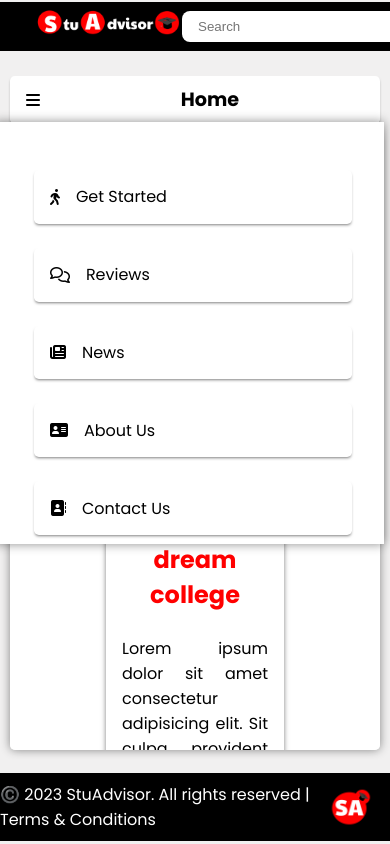
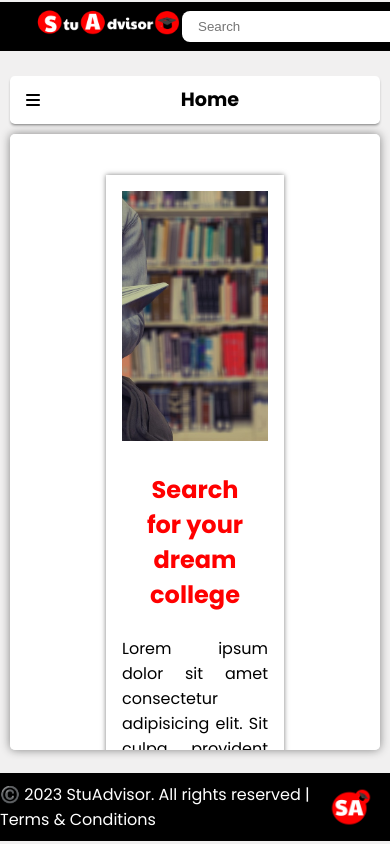
Before and after one commit to girrajkushwahin/stuadvisor, a React (Create React App) app in the folder client/: page / in a window 390 px wide. Built offline with nearby package versions, Linux system fonts and the light colour scheme.

Commit message:
done my work for sidebar responsive

```diff
--- a/client/src/components/SideBar.jsx
+++ b/client/src/components/SideBar.jsx
@@ -1,18 +1,24 @@
 import React from 'react';
 
-const SideBar = ({ setData }) => {
+const SideBar = ({ setVal, val, setData }) => {
     return (
         <>
-            <div className="main-item main-left">
-                {/* add here */}
+            {val === false ? <div className='main-item show-second'>
                 <ul className='side-ul'>
                     {setData.map((elem, ind) => {
-                        if (ind === 5 || ind === 6) return <li className='side-li sign-btn' key={ind} onClick={() => { elem.click(ind) }}>{elem.icon}<span>{elem.text}</span></li>
-                        else return <li className='side-li' key={ind} onClick={() => { elem.click(ind) }}>{elem.icon}<span>{elem.text}</span></li>
+                        if (ind === 5 || ind === 6) return <div onClick={setVal} key={ind}> <li className='side-li sign-btn' onClick={() => { elem.click(ind) }}>{elem.icon}<span>{elem.text}</span></li></div>
+                        else return <div onClick={setVal} key={ind}> <li className='side-li' onClick={() => { elem.click(ind) }}>{elem.icon}<span>{elem.text}</span></li> </div>
                     })}
                 </ul>
-
-            </div>
+            </div> : ''}
+            {val === true ? <div className='main-item main-left'>
+                <ul className='side-ul'>
+                    {setData.map((elem, ind) => {
+                        if (ind === 5 || ind === 6) return <div onClick={setVal} key={ind}> <li className='side-li sign-btn' onClick={() => { elem.click(ind) }}>{elem.icon}<span>{elem.text}</span></li> </div>
+                        else return <div onClick={setVal} key={ind}> <li className='side-li' onClick={() => { elem.click(ind) }}>{elem.icon}<span>{elem.text}</span></li> </div>
+                    })}
+                </ul>
+            </div> : ''}
         </>
     )
 }
--- /dev/null
+++ b/client/src/components/SideBar2.jsx
@@ -0,0 +1,15 @@
+import React from 'react';
+
+const SideBar2 = ({ setData }) => {
+    return (
+        <>
+            <div className="hamburger-icon">
+                <i className="fa-solid fa-bars" onClick={setData}></i>
+                <h1 className='heading-hamburger'>Home</h1>
+                <span></span>
+            </div>
+        </>
+    )
+}
+
+export default SideBar2;
--- a/client/src/components/Template.jsx
+++ b/client/src/components/Template.jsx
@@ -2,13 +2,20 @@ import React, { useState } from 'react';
 import { Outlet } from 'react-router-dom';
 import NavBar from './NavBar';
 import SideBar from './SideBar';
+import SideBar2 from './SideBar2';
 import Footer from './Footer';
 
 const Template = () => {
   const [sidebarData, setSidebarData] = useState([]);
+  const [value, setValue] = useState(false);
 
   const getData = data => {
     setSidebarData(data);
+  }
+
+  const setVal = () => {
+    if (value === false) setValue(true);
+    else setValue(false);
   }
 
   return (
@@ -16,13 +23,8 @@ const Template = () => {
       <div className="main-container">
         <NavBar />
         <div className="main-content">
-          <SideBar setData={sidebarData} />
-          <div className="hamburger-icon">
-            <i className="fa-solid fa-bars"></i>
-            {/* onclick class ====>  .show-second*/}
-            <h1 className='heading-hamburger'>Home</h1>
-            <span></span>
-          </div>
+          <SideBar setData={sidebarData} val={value} setVal={setVal} />
+          <SideBar2 setData={setVal} />
           <Outlet context={{ key: getData }} />
         </div>
         <Footer />
```
